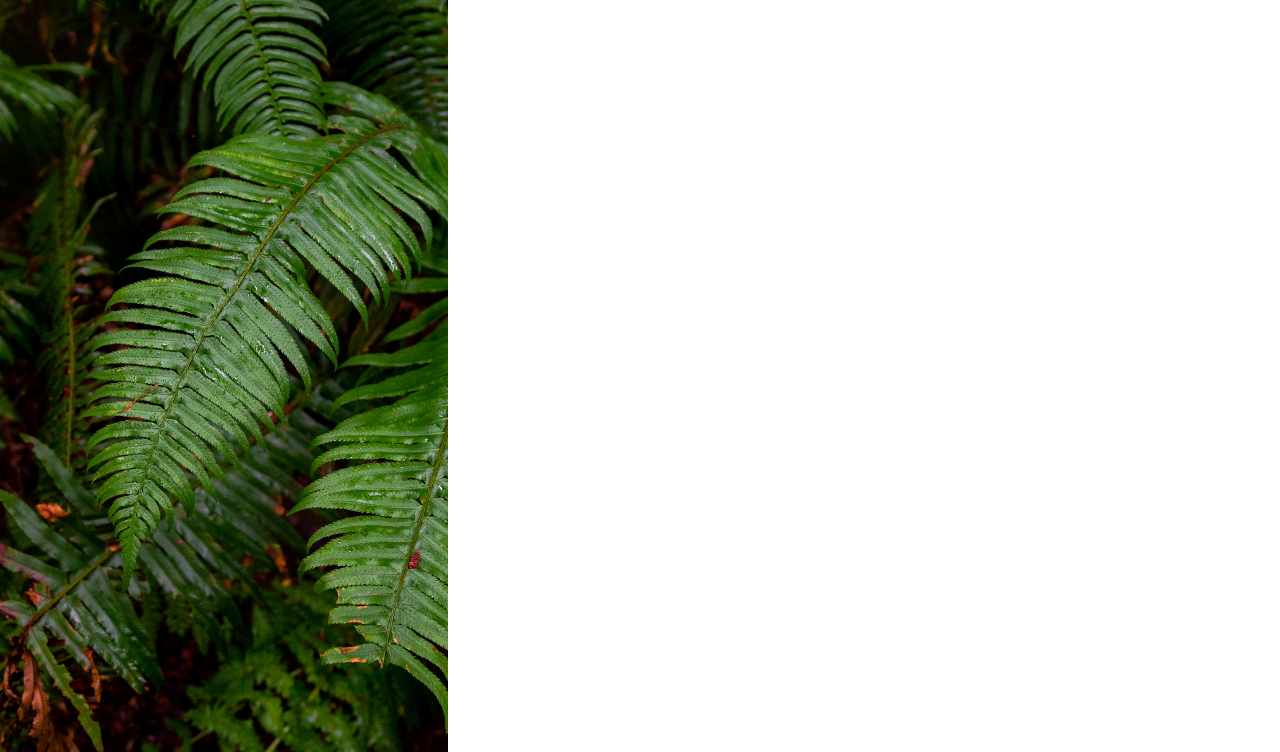
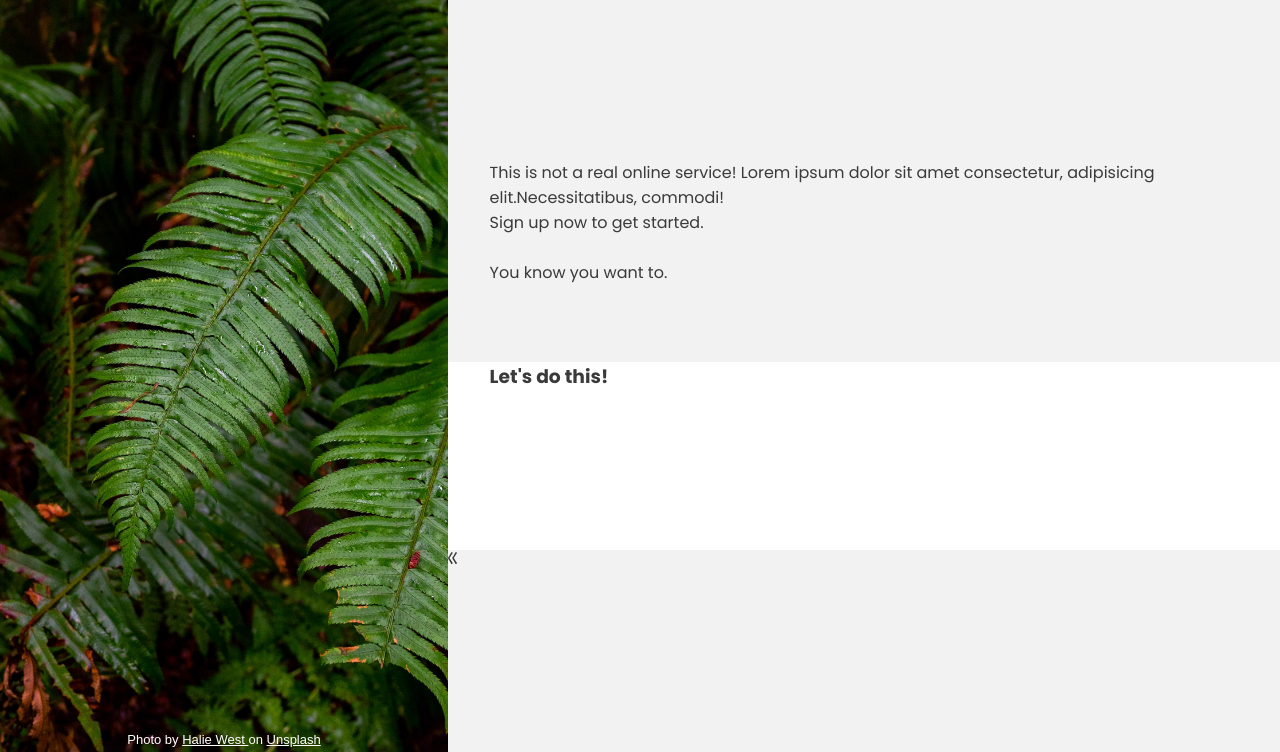
Before and after one commit to Abderrahmen-taouai/Project-Sign-Up-Form, a plain HTML site: page index.html in a window 1280 px wide. Shown: the part 48-800 px from the top of the page. Drawn offline with Linux system fonts and the light colour scheme.

Commit message:
Add right box

```diff
--- a/index.html
+++ b/index.html
@@ -6,15 +6,25 @@
     <meta name="viewport" content="width=device-width, initial-scale=1.0">
     <title>Sgin Up Form</title>
     <link rel="stylesheet" href="style.css">
+    <link rel="preconnect" href="https://fonts.googleapis.com">
+    <link rel="preconnect" href="https://fonts.gstatic.com" crossorigin>
+    <link href="https://fonts.googleapis.com/css2?family=Poppins:wght@400;500;700&display=swap" rel="stylesheet">
 </head>
 <body>
   <div class="container">
    <div class="left">
-    <p class="left">Photo by <u>Halie West </u> on <u>Unsplash</u></p>
+    <div class="left-text">Photo by <u>Halie West </u> on <u>Unsplash</u></div>
    </div>
 
-   <div class="right"></div>
-    <h1>Salem</h1>
+   <div class="right">
+
+    <div class="box-1">This is not a real online service! Lorem ipsum dolor sit amet consectetur, adipisicing elit.Necessitatibus, commodi!<br>Sign up now to get started.<br><br>You know you want to.</div>
+    <div class="box-2"><h3>Let's do this!</h3>
+    </div>
+    <div class="box-3">CC</div>
+  </div>
+
   </div>
 </body>
+<script src="script.js"></script>
 </html>
--- a/style.css
+++ b/style.css
@@ -2,6 +2,8 @@
     font-family: Norse-Bold;
     src: url(../fonts/Norse-Bold.otf);
   }
+
+
 
 *{
     padding: 0;
@@ -18,13 +20,53 @@
 
 }
 .left{
+    display: flex;
+    justify-content: center;
     width: 35vw;
     background-image: url(img/side-img.jpg);
     background-repeat: no-repeat;
     background-size: cover;
     color: white;
+    font-family: Norse-Bold, sans-serif;
 }
-h1{
-    color: blueviolet;
-    font-family: Norse-Bold;
+.left-text{
+    font-family: Arial, Helvetica, sans-serif;
+    font-size: small;
+    align-self: flex-end;
+    margin-bottom: 5px;
 }
+
+
+
+.right{
+    width: 65vw;
+    display: flex;
+    flex-direction: column;
+    background-color: #f2f2f2;
+    font-family: Norse-Bold, sans-serif;
+    color: #3a3a3a;
+}
+
+.box-1{
+    height: 37.5vh;
+    padding-top: 25%;
+    padding-left: 5%;
+    font-family: 'Poppins', sans-serif;
+    font-size: medium;
+}
+
+.box-2{
+    height: 35vh;
+    background-color: white;
+    font-family: 'Poppins', sans-serif;
+    font-size: medium;
+    padding-left: 5%;
+
+}
+
+.box-3{
+    height: 37.5vh;
+
+}
+
+}
```
Also changed, not shown: script.js (added).
